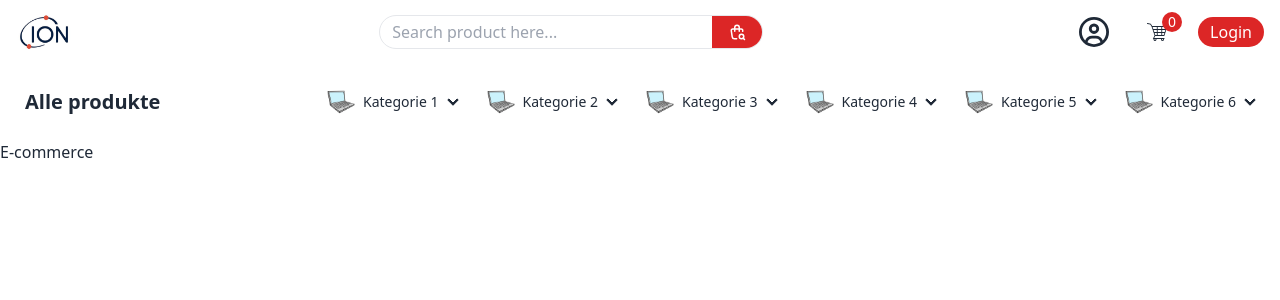
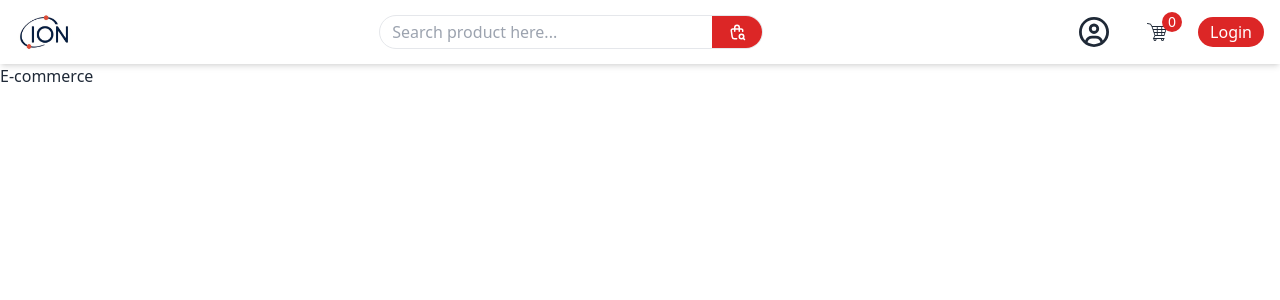
Before and after one commit to Ezat1985/MERN_Ecommerce_Website, a React (Vite) app in the folder Frontend/my frontend/: page / in a window 1280 px wide. Shown: the top 300 px of the page. Built offline with nearby package versions, Linux system fonts and the light colour scheme.

Commit message:
Update Navbar.jsx

```diff
--- a/Frontend/my frontend/src/components/Navbar.jsx
+++ b/Frontend/my frontend/src/components/Navbar.jsx
@@ -74,135 +74,7 @@ const Navbar = () => {
           </div>
         </div>
       </div>
-      <div className="navbar bg-base-100">
-        <div className="flex-1">
-          <a className="btn btn-ghost text-xl">Alle produkte</a>
-        </div>
-        <div className="flex-none">
-          <ul className="menu menu-horizontal px-1">
-            <li>
-              <details>
-                <summary>
-                  <img
-                    src="src/images/laptop.webp"
-                    className="w-7 h-7"
-                    alt="laptop"
-                  />
-                  Kategorie 1
-                </summary>
-                <ul className="bg-base-100 rounded-t-none p-2">
-                  <li>
-                    <a>Link 1</a>
-                  </li>
-                  <li>
-                    <a>Link 2</a>
-                  </li>
-                </ul>
-              </details>
-            </li>
-            <li>
-              <details>
-                <summary>
-                  <img
-                    src="src/images/laptop.webp"
-                    className="w-7 h-7"
-                    alt="laptop"
-                  />
-                  Kategorie 2
-                </summary>
-                <ul className="bg-base-100 rounded-t-none p-2">
-                  <li>
-                    <a>Link 1</a>
-                  </li>
-                  <li>
-                    <a>Link 2</a>
-                  </li>
-                </ul>
-              </details>
-            </li>
-            <li>
-              <details>
-                <summary>
-                  <img
-                    src="src/images/laptop.webp"
-                    className="w-7 h-7"
-                    alt="laptop"
-                  />
-                  Kategorie 3
-                </summary>
-                <ul className="bg-base-100 rounded-t-none p-2">
-                  <li>
-                    <a>Link 1</a>
-                  </li>
-                  <li>
-                    <a>Link 2</a>
-                  </li>
-                </ul>
-              </details>
-            </li>
-            <li>
-              <details>
-                <summary>
-                  <img
-                    src="src/images/laptop.webp"
-                    className="w-7 h-7"
-                    alt="laptop"
-                  />
-                  Kategorie 4
-                </summary>
-                <ul className="bg-base-100 rounded-t-none p-2">
-                  <li>
-                    <a>Link 1</a>
-                  </li>
-                  <li>
-                    <a>Link 2</a>
-                  </li>
-                </ul>
-              </details>
-            </li>
-            <li>
-              <details>
-                <summary>
-                  <img
-                    src="src/images/laptop.webp"
-                    className="w-7 h-7"
-                    alt="laptop"
-                  />
-                  Kategorie 5
-                </summary>
-                <ul className="bg-base-100 rounded-t-none p-2">
-                  <li>
-                    <a>Link 1</a>
-                  </li>
-                  <li>
-                    <a>Link 2</a>
-                  </li>
-                </ul>
-              </details>
-            </li>
-            <li>
-              <details>
-                <summary>
-                  <img
-                    src="src/images/laptop.webp"
-                    className="w-7 h-7"
-                    alt="laptop"
-                  />
-                  Kategorie 6
-                </summary>
-                <ul className="bg-base-100 rounded-t-none p-2">
-                  <li>
-                    <a>Link 1</a>
-                  </li>
-                  <li>
-                    <a>Link 2</a>
-                  </li>
-                </ul>
-              </details>
-            </li>
-          </ul>
-        </div>
-      </div>
+
     </>
   );
 };
```
